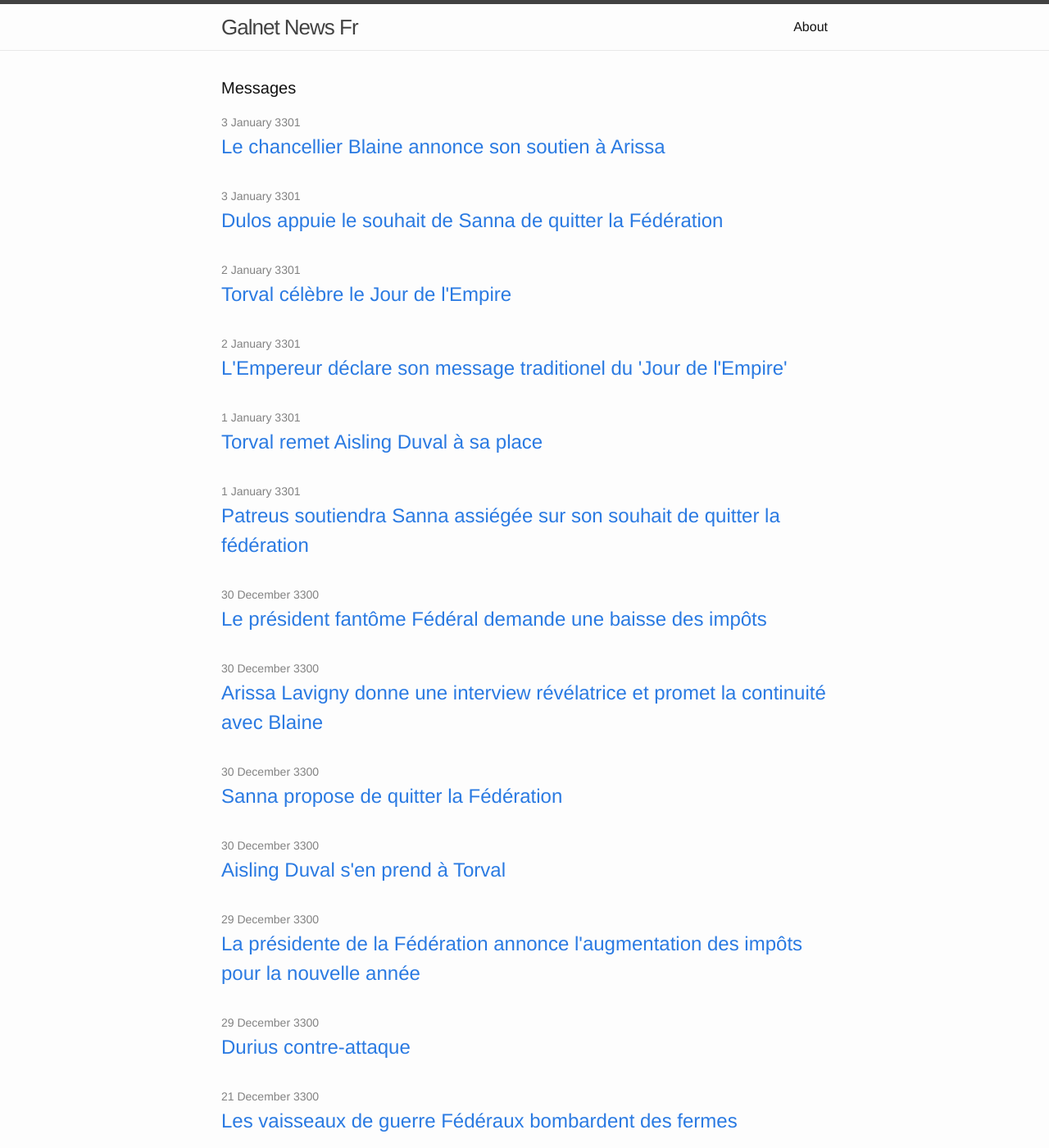
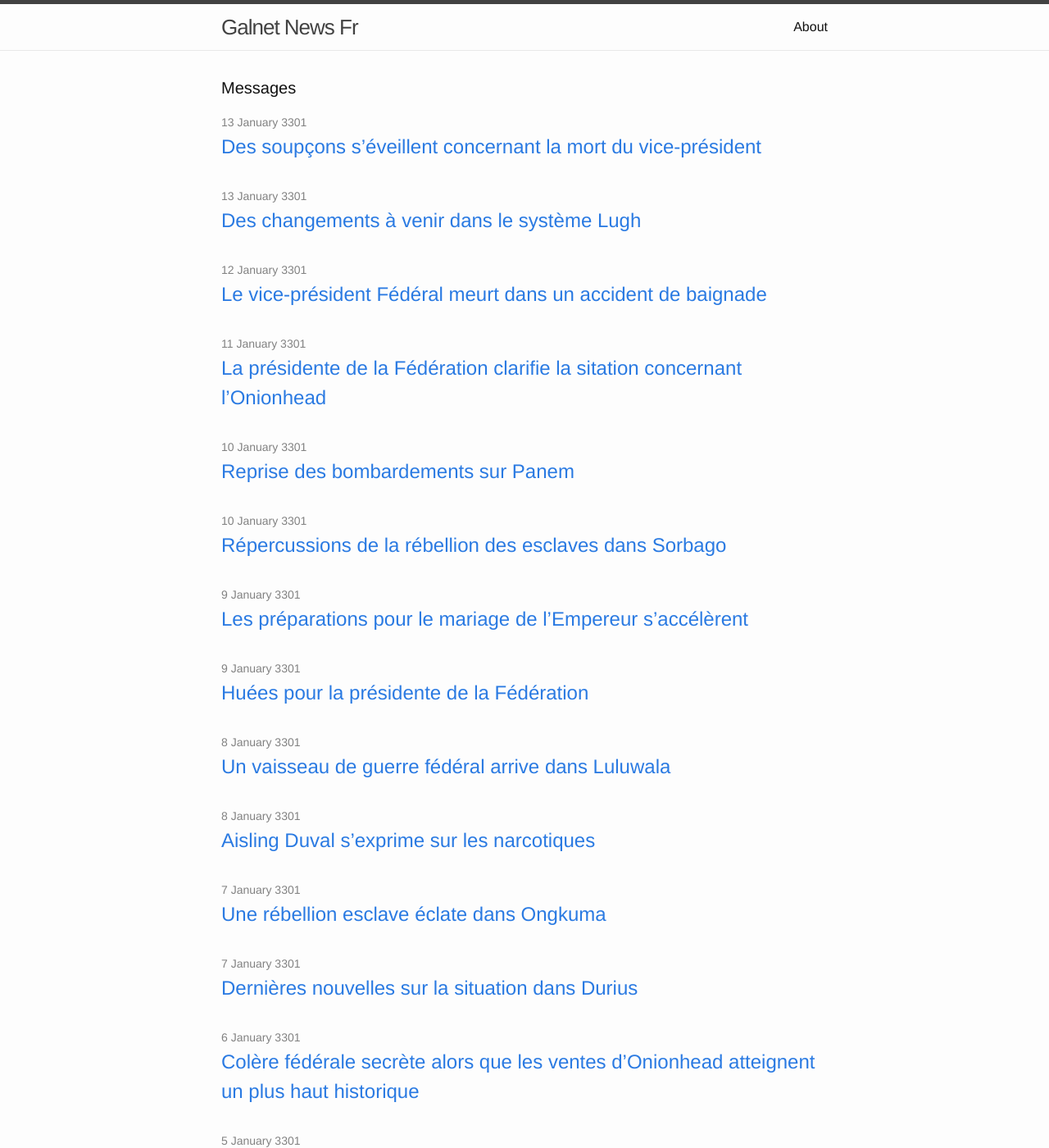
Before and after one commit to tbolon/galnetfr, a Jekyll site: the page built from index.html, in a window 1280 px wide and 1400 px high. Shown: the whole window at 82% size. Built offline with Jekyll 4.4.1, drawn with Linux system fonts in a browser that asks for light colours; some of the changed text lies outside the part shown.

Commit message:
layout + articles jusqu'au 13 janvier

```diff
--- a/_config.yml
+++ b/_config.yml
@@ -2,8 +2,7 @@
 title: Galnet News Fr
 email: your-email@domain.com
 description: > # this means to ignore newlines until "baseurl:"
-  Retrouvez les traductions aproximatives [des actualités galnet]
-  (http://www.elitedangerous.com/news/galnet/) en français, selon l'envie
+  Retrouvez les traductions aproximatives [des actualités galnet](http://www.elitedangerous.com/news/galnet/) en français, selon l'envie
   et la motivation des auteurs.
 baseurl: "/galnetfr" # the subpath of your site, e.g. /blog/
 url: "http://tbolon.github.io" # the base hostname & protocol for your site
--- a/_includes/footer.html
+++ b/_includes/footer.html
@@ -8,7 +8,6 @@
       <div class="footer-col  footer-col-1">
         <ul class="contact-list">
           <li>{{ site.title }}</li>
-          <li><a href="mailto:{{ site.email }}">{{ site.email }}</a></li>
         </ul>
       </div>
 
--- /dev/null
+++ b/_posts/3301-01-04-le-president-fantome-hudson-critique-halsey.markdown
@@ -0,0 +1,13 @@
+---
+layout: post
+title:  "Le président fantôme Hudson critique Halsey"
+date:   3301-01-04
+categories: galnet
+---
+Il semblerait que les marches de l'assemblée soient devenues propices à l'interview de personnalités politiques au milieu des cercles de protestants et de manifestants obstinés mais désormais quelque peu débraillés. Aujourd'hui il s'agissait du tour du président fantôme Hudson.
+
+"Halsey fait des embardées de crises en crises de toute évidence sans aucun plan. Observez tout ceci. Cela se fait appeller 'Oniongate*'. Folie. Elle est à la dérive. Indécise.
+
+"Quiconque parmi nous a-t-il encore foi en elle ? Nous ne pouvons pas attendre jusqu'à son vote de confiance en 3304 pour nous séparer d'elle. Nous devons agir maintenant. Je signalerai ceci à l'Assemblée car nous avons besoin de recréer un pilier au sein de la Fédération. Nous devons faire baisser les impôts. Mettre notre jeunesse au travail ou dans l'armée. Relever l'âge de droit de vote à 21 ans. Stopper l'hémorragie de grands systèmes tels que Dulos et Sanna. Cette femme les jette dans les bras de cette fouine Impériale de Patreus."
+
+Les rapporteurs ont relevé ceci comme le départ de la campagne électorale de Hudson.
--- /dev/null
+++ b/_posts/3301-01-04-patreus-annonce-un-soutien-pour-ceux-quittant-la-federation.markdown
@@ -0,0 +1,11 @@
+---
+layout: post
+title:  "Patreus annonce un soutien pour ceux quittant la Fédération"
+date:   3301-01-04
+categories: galnet
+---
+En réponse avec l'annonce d'hier du député fédéral de Dulos, le sénateur Impérial Denton Patreus a annoncé qu'il soutiendra tout les systèmes souhaitant quitter la Fédération,
+
+"La Fédération traite ses membres avec mépris. Leur taux d'imposition punitif entretient une société centrale indolente, et décourage l'esprit d'entreprise. J'offre mon soutien à tous les autres systèmes qui le souhaitent. Naturellement j'étends ma proposition d'aide à Jane Garvey."
+
+Nous n'avons pas pu joindre la député Garvey de Dulos pour recueillir ses commentaires, mais les mots de Patreus sont pris en compte très sérieusement par les dirigeants de la Fédération.
--- /dev/null
+++ b/_posts/3301-01-05-lempereur-deplace-en-lit-dhopital.markdown
@@ -0,0 +1,9 @@
+---
+layout: post
+title:  "L'Empereur déplacé en lit d’hôpital"
+date:   3301-01-05
+categories: galnet
+---
+L'Empereur Hengist Duval a été déplacé aujourd'hui dans une aile spécialement aménagée du Palais Impérial. Il semblerait qu'il soit en mauvaise santé, bien qu'officiellement rien n'ai encore été annoncé.
+
+Les marchés Impériaux ont chuté dans un contexte où l'incertitude demeure concernant la succession.
--- /dev/null
+++ b/_posts/3301-01-06-colere-federale-secrete-alors-que-les-ventes-donionhead-atteignent-un-plus-haut-historique.markdown
@@ -0,0 +1,9 @@
+---
+layout: post
+title:  "Colère fédérale secrète alors que les ventes d’Onionhead atteignent un plus haut historique"
+date:   3301-01-06
+categories: galnet
+---
+Nous avons recueilli de nombreux commentaires hors-micros de la part de députés sous couvert d’anonymat s’offusquant de la publicité faite pour l’Onionhead via les nombreuses annonces de la présidente, et de ses critiques envers l’amiral de la flotte.
+
+D’après les rapports reçus concernant les prix du marché noir, la cote de l’Onionhead se serait envolée dans de l’ensemble de l’espace fédéral, malgré son illégalité. Les manifestants de l’Oniongate* continue de protester, empêchant apparemment les principaux dirigeants de décider toute nouvelle action.
--- /dev/null
+++ b/_posts/3301-01-07-dernieres-nouvelles-sur-la-situation-dans-durius.markdown
@@ -0,0 +1,13 @@
+---
+layout: post
+title:  "Dernières nouvelles sur la situation dans Durius"
+date:   3301-01-07
+categories: galnet
+---
+Il semblerait que de nombreux pilotes privés aient aidé les vaisseaux de guerre du sénateur Patreus contre le gouvernement de Durius, et que ce gouvernement subisse de lourdes pertes.
+
+Malgré les actions du sénateur Patreus, Durius ne s'est toujours pas acquitté de ses dettes. Le gouverneur Malachai a fait la déclaration suivante depuis le quartier général de son gouvernement -
+
+"Il est réconfortant pour un système opprimé tel que le notre de recevoir le soutien de vaisseaux indépendants. Malheureusement il a aussi ceux qui se rangent aux côtés de Patreus. Nous espérons qu'ils réaliseront leur erreur avant qu'il ne soit trop tard."
+
+Des rapports de sources proches du sénateur Patreus annoncent qu’il serait satisfait du progrès de ses troupes pour l’instant. Un autre conseillé à lancé que le "gouverneur Malachai se fait des illusions !"
--- /dev/null
+++ b/_posts/3301-01-07-une-rebellion-esclave-eclate-dans-ongkuma.markdown
@@ -0,0 +1,15 @@
+---
+layout: post
+title:  "Une rébellion esclave éclate dans Ongkuma"
+date:   3301-01-07
+categories: galnet
+---
+Des rumeurs provenant de plusieurs sources font état de l'explosion d'une rébellion au sein des esclaves dans Ongkuma.
+
+Cette information a surpris les commentateurs étant donné la rapidité à laquelle la rébellion de Sorbago avait été maté l'année dernière.
+
+Certains commentateurs ont spéculé que les responsables des rebelles espère une intervention de la part de pilotes indépendants, bien que la plupart considèrent qu'il s'agit d'un voeu pieu étant donné le très large support reçu par la sénatrice durant la campagne dans Sorbago.
+
+Une confirmation indirecte a été faite via un commentaire sur les réseaux sociaux de la part du pilote de remorqueur d'un modeste chantier naval, qui a écrit que le 'Cleopatra' et le 'Marlin', deux des Interdicteurs de classe Majestic de la sénatrice Torval, étaient en train d'être approvisionnés en vue d'un départ pour le système Ongkuma.
+
+La sénatrice Torval est toujours en vacances en croisière sur le 'Xanadu' et n'était donc pas disponible pour réagir.
--- /dev/null
+++ b/_posts/3301-01-08-aisling-duval-sexprime-sur-les-narcotiques.markdown
@@ -0,0 +1,15 @@
+---
+layout: post
+title:  "Aisling Duval s’exprime sur les narcotiques"
+date:   3301-01-08
+categories: galnet
+---
+Lors de l’émission populaire “Échanges avec Serena autour du feu”, la célèbre Aisling Duval, s’est étonnament exprimée emprise de larmes à propos des narcotiques.
+
+“Oui Serena, c’est lié à mon enfance. Je déteste les narcotiques et pense qu’ils devraient être prohibés. Ma mère est morte par leur faute avant que je ne suis assez grande pour me souvenir d’elle.”
+
+Lorsqu’elle fût interrogée à propos de son père elle a répondu -
+
+“Oh Serena. Il a été mis de côté dès sa jeunesse, mais père était un homme adorable, et aurait fait un grand Empereur si son autoritaire de père n’avait pas été si méchant.”
+
+Les commentateurs ont exprimé leur outrage suite à ses commentaires à propos de notre Empereur bien-aimé, et la chaîne a coupé la diffusion à cet instant.
--- /dev/null
+++ b/_posts/3301-01-08-un-vaisseau-de-guerre-federal-arrive-dans-luluwala.markdown
@@ -0,0 +1,12 @@
+---
+layout: post
+title:  "Un vaisseau de guerre fédéral arrive dans Luluwala"
+date:   3301-01-08
+categories: galnet
+---
+La sénatrice Torval a critiqué l’arrivée d’un vaisseau de guerre désormais stationné dans le système Luluwala.
+
+“Ils pensent qu’ils peuvent jeter leur forces autour d’eux. Stationner un vaisseau de guerre dans ce petit avant-poste n’est qu’une inattention de plus dans leur manquements pour faire appliquer leurs propres lois.
+
+“Ils considèrent que stationner un vaisseau dans Lolowala est une démonstration de force ? Une véritable démonstration de force serait une action contre l’esclavagisme dans la Fédération. Ils sont vraiment faibles.”
+Il n’y a pas eu pour l’heure de commentaires de la part du gouvernement Fédéral.
--- /dev/null
+++ b/_posts/3301-01-09-huees-pour-la-presidente-de-la-federation.markdown
@@ -0,0 +1,9 @@
+---
+layout: post
+title:  "Huées pour la présidente de la Fédération"
+date:   3301-01-09
+categories: galnet
+---
+Ce matin durant la cérémonie célébrant le début du mandat à l’Université du Village Olympus, lorsque la présidente Halsey a commencé son discours une grande partie de l’assemblée des étudiants ont commencé à la huer.
+
+Le principal de l’université s’est excusé platement auprès de la présidente avant qu’elle ne quitte les lieux. Néanmoins les dégâts étaient déjà faits, et l’évènement a été repris dans les actualités au travers de tout l’espace humain - et son embaras et sa réaction indécise alors qu’elle tentait de poursuivre son discours est désormais la cible de beaucoup de blagues satiriques.
--- /dev/null
+++ b/_posts/3301-01-09-les-preparations-pour-le-mariage-de-lempereur-saccelerent.markdown
@@ -0,0 +1,11 @@
+---
+layout: post
+title:  "Les préparations pour le mariage de l’Empereur s’accélèrent"
+date:   3301-01-09
+categories: galnet
+---
+Arissa Lavigny a révélé les détails de l’organisation pour le mariage de ses parents le 22 de ce mois, incluant un aperçu des robes des demoiselles d’honneur. Il s’agira d’un évènement majestueux en raison de la visite de dignitaires de systèmes de l’intérieur et au delà de l’Empire. Une rumeur indique que le président Fédéral et le président fantôme sont tous deux invités, bien que toutefois beaucoup pensent qu’ils déclinerons l’invitation poliment.
+
+La cérémonie aura lieu au palais Impérial, et l’Empereur et sa nouvelle épouse utiliseront d’un bout à l’autre des chaises de transport spécialement ornementées étant donné qu’il n’est pas sûr que l’Empereur soit totalement remis lors du mariage.
+
+Les cours du marché ont énormément augmenté suite aux nouvelles alors qu’il semblerait que l’état de santé de l’Empereur ne soit pas si mauvais que ce que beaucoup de commentateurs aient annoncé.
--- /dev/null
+++ b/_posts/3301-01-10-repercussions-de-la-rebellion-des-esclaves-dans-sorbago.markdown
@@ -0,0 +1,18 @@
+---
+layout: post
+title:  "Répercussions de la rébellion des esclaves dans Sorbago"
+date:   3301-01-10
+categories: galnet
+---
+La nuit dernière c’est une sénatrice Zemina Torval détendue qui a annoncé ce qui était arrivé aux leaders de la rébellion de Sorbago à la presse suite à son retour de vacances -
+Last night a relaxed-looking Senator Zemina Torval announced what had happened to the leaders of the Sorbago rebellion in a press conference following the return from her holiday cruise-
+
+“Nous avons réussi à tenir tête face aux agitateurs grâce au support de nombreux pilotes indépendants combattants en faveur de la tradition honorable que constitue l’esclavagisme Impérial, et je souhaite leur adresses mes remerciements.”
+
+La production a déjà redémarrée, et un petit nombre d’esclaves qui ont succombé aux avances des fauteurs de troubles étrangés ont été punis.”
+
+Elle a aussi fait un commentaire sur les soulèvements récents dans Ongkuma.
+
+“Ces agitateurs ne semble pas très bien comprendre. Nous remettrons ce système en état de marche sous peu.”
+
+La sénatrice Torval a payé généreusement des obligations de combat pour le grand nombre de vaisseaux indépendants qui l’ont aidé durant ces dernières semaines. Il a été déduit que les meneurs de la rébellion de Sorbago avaient été exécutés.
--- /dev/null
+++ b/_posts/3301-01-10-reprise-des-bombardements-sur-panem.markdown
@@ -0,0 +1,13 @@
+---
+layout: post
+title:  "Reprise des bombardements sur Panem"
+date:   3301-01-10
+categories: galnet
+---
+Malgré les manifestations de l’Oniongate qui se prolongent sur les marchés de l’assemblée, l’amiral Vincent a annoncé la reprise des bombardements sur Panem dans le système Kappa Fornacis, mais cette fois-ci en à l’aide de frappes ciblées de biocides génétiques pour détruire les cultures d’Onionhead.
+
+“Des munitions automatiques déployées depuis l’orbite, libérant un légère vapeur descendant vers les cultures. Elles sont inoffensives pour l’homme et pour la faune et la flore.”
+
+Cette fois, les protestations ont été plus discrètes, et le président fantôme Hudson a déclaré lors sur le plateau de l’émission politique ‘Face au peuple’ -
+
+“Au contraire. Nous voyons désormais que les fainéants sont plus préoccupés par d’où est-ce que leur prochaine dose d’onionhead va bien pouvoir venir plutôt que par les agriculteurs de Panem !”
--- /dev/null
+++ b/_posts/3301-01-11-la-presidente-de-la-federation-clarifie-la-situation-concernant-lonionhead.markdown
@@ -0,0 +1,11 @@
+---
+layout: post
+title:  "La présidente de la Fédération clarifie la sitation concernant l’Onionhead"
+date:   3301-01-11
+categories: galnet
+---
+Dans une tentative pour dissiper la revendication de sa démission, la présidente Jasmina Halsey a tenté de clarifier le désaccord entre l’amiral de la flotte, l’amiral Vincent et son cabinet.
+
+“L’amiral Vincent dirige notre marine, et je dirige le gouvernement. De temps en temps, il me fait parvenir un rapport sur les opérations navales, et nous nous entretenons sur les points importants pour la Fédération. Concernant les évènements dans Kappa Fornacis l’amiral a agi de manière unilatérale, et à simplement rapporté ses actions après que les ordres n’aient été donnés. Mon rôle n’est pas d'interférer avec les opérations navales, mais j’estime devoir être consultées lorsque des décisions d’une telle importance sont prises.”
+
+Les experts politiques estiment que ce discours très précisément formulé doit être le résultat de négociations entre la marine et le cabinet d’Halsey. Il sembleraient qu’ils se détestent, et l’amitié entre le président fantôme et l’amiral Vincent ne soient pas restées inaperçues.
--- /dev/null
+++ b/_posts/3301-01-12-le-vice-president-federal-meurt-dans-un-accident-tragique.markdown
@@ -0,0 +1,11 @@
+---
+layout: post
+title:  "Le vice-président Fédéral meurt dans un accident de baignade"
+date:   3301-01-12
+categories: galnet
+---
+Dans un fait nouveau choquant rapporté depuis Mars, le vice-président Fédéral Nigel Smeaton aurait été retrouvé mort dans sa piscine privée dans ses appartements luxueux sur les contreforts du Mont Olympus. On suspecte une crise cardiaque, mais l’enquête se poursuit.
+
+Cette annonce arrive comme un nouveau coup contre la présidente déjà assiégée contre qui certains experts estiment qu’elle devrait démissionner de son poste.
+
+Un nouveau vice-président doit être désigné, et plusieurs députés reconnus ont soudain commencé à faire des déclarations pour réapparaître aux yeux du peuple.
--- /dev/null
+++ b/_posts/3301-01-13-des-changements-a-venir-dans-le-systeme-lugh.markdown
@@ -0,0 +1,9 @@
+---
+layout: post
+title:  "Des changements à venir dans le système Lugh"
+date:   3301-01-13
+categories: galnet
+---
+Nous recevons des rapports du système Lugh comme quoi le groupe Lugh pour l’Égalité soutenu par la fédération perdrait du terrain dans la lutte politique face à la monte du groupe Crimson State. D’après les sondages d’opinion le soutien pour le groupe indépendantiste Crimson State aurait dépassé les 66%. Cette poussée fulgurante de leur influence a provoqué leur victoire lors d’une guerre civile contre les Force de Défense de Lugh et leur a ainsi permis de prendre le contrôle du port spatial Baladin Gateway. Les observateurs indiquent que les succès du groupe a été obtenu grâce à un important support de la part de pilotes indépendants.
+
+Les prévisionnistes finaiciers sont abassourdis par le volume des échanges effectués par le groupe Crimson State et prédisent désormais un boom économique en leur faveur. C’est une mauvaise nouvelle de plus pour les dirigeants du système assiégé. La question qui est sur toutes les lèvres est comment est-ce que la Fédération va répondre à ceci ? Plus particulièrement en prenant en compte les rumeurs concernant d’autres systèmes fédéraux qui souhaiteraient devenir autonomes.
--- /dev/null
+++ b/_posts/3301-01-13-des-soupcons-seveillent-concernant-la-mort-du-vice-president.markdown
@@ -0,0 +1,13 @@
+---
+layout: post
+title:  "Des soupçons s’éveillent concernant la mort du vice-président"
+date:   3301-01-13
+categories: galnet
+---
+De récentes révélations ont semé le doute concernant la crise cardiaque qui aurait été la cause de la mort du vice-président Smeaton.
+
+Des données obtenues sur les systèmes de sécurité de ses appartements indiqueraient qu’ils ne fonctionnaient pas à ce moment. On aurait découvert qu’il avait effectué un scan médical complet avec succès à l’aide de son scanner privé une heure seulement avant sa mort.
+
+Son conjoit Alder Simons, qui ne se trouvait pas sur les lieux à cet instant, croit savoir que Smeaton a été assassiné. Il a expliqué qu’il y avait d’autres éléments inhabituels comme le fait que l’appartement semblait avoir été tout juste nettoyé.
+
+Le mystère s’est encore épaissi avec la révélation selon laquelle six minutes de données de surveillance satellite de la zone auraient été faussées par des interférences électromagnétiques. Cela peut arriver de temps en temps, mais rarement en cas de météo clémente, comme c’était le cas durant la nuit de la mort du vice-président.
```
